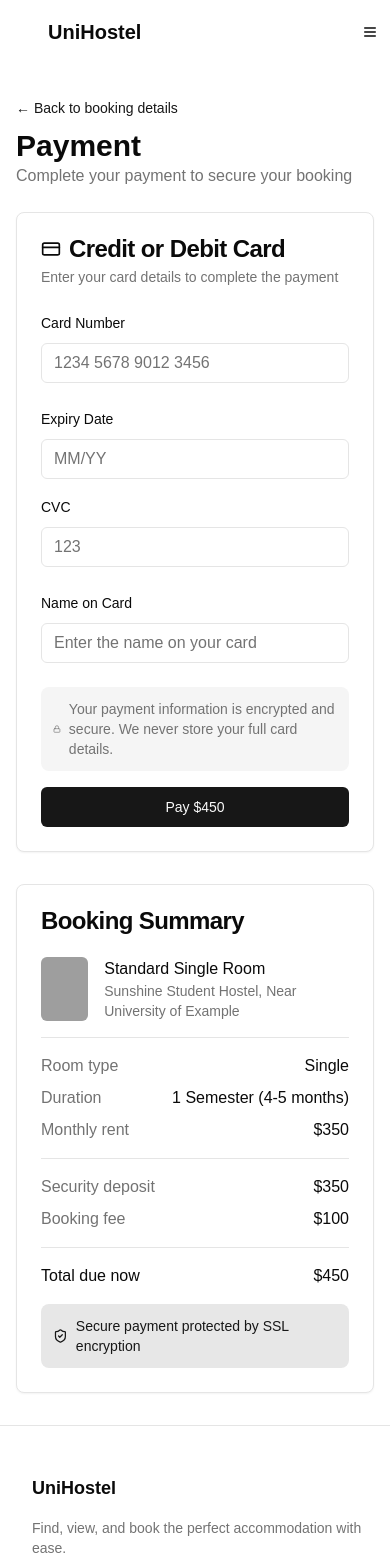
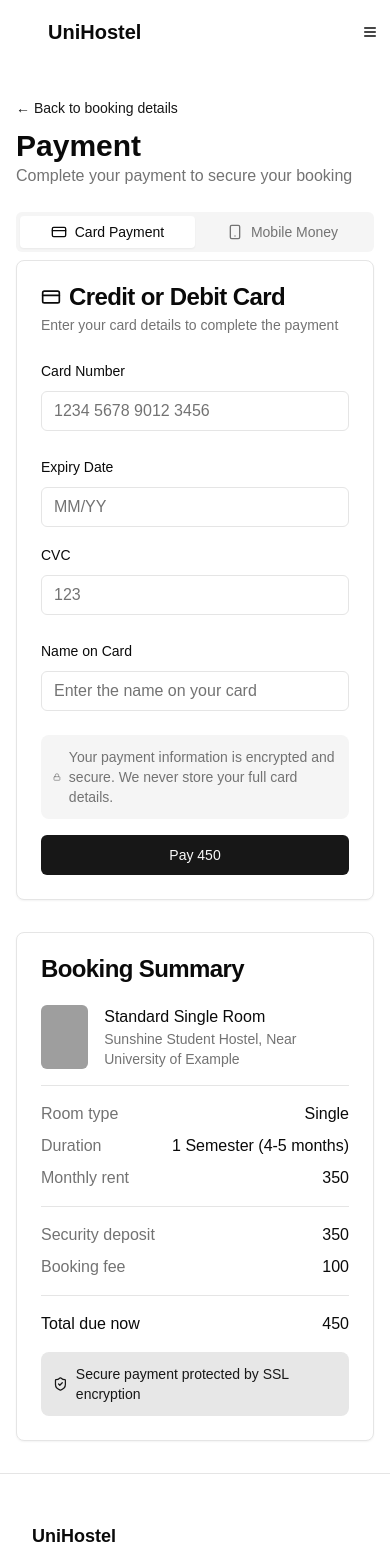
Before and after one commit to paulebil/UniHostel-React, a Next.js app: page /hostels/1/rooms/1/book/payment in a window 390 px wide. Shown: the top 1568 px of the page. Built offline with nearby package versions, Linux system fonts and the light colour scheme; grey boxes are pictures that could not be loaded.

Commit message:
added mobile money functionality

```diff
--- a/app/hostels/[id]/page.tsx
+++ b/app/hostels/[id]/page.tsx
@@ -277,9 +277,6 @@ export default async function HostelDetailsPage(props: { params: { id: string }
                 <Button asChild className="w-full">
                   <Link href={`/hostels/${hostel.id}/rooms`}>View Rooms</Link>
                 </Button>
-                <Button variant="outline" className="w-full">
-                  Contact Hostel
-                </Button>
               </div>
 
               <div className="mt-6 text-center text-sm text-muted-foreground">
--- a/app/hostels/[id]/rooms/[roomId]/book/payment/page.tsx
+++ b/app/hostels/[id]/rooms/[roomId]/book/payment/page.tsx
@@ -1,19 +1,25 @@
+"use client"
+
 import { Button } from "@/components/ui/button"
 import { Card, CardContent, CardDescription, CardFooter, CardHeader, CardTitle } from "@/components/ui/card"
 import { Input } from "@/components/ui/input"
 import { Label } from "@/components/ui/label"
 import { Select, SelectContent, SelectItem, SelectTrigger, SelectValue } from "@/components/ui/select"
 import { Separator } from "@/components/ui/separator"
-import { hostels } from "@/lib/data"
-import { CreditCard, Lock, ShieldCheck } from "lucide-react"
+import { Tabs, TabsContent, TabsList, TabsTrigger } from "@/components/ui/tabs"
+import { getHostels, hostels } from "@/lib/data"
+import { CreditCard, Lock, ShieldCheck, Smartphone } from "lucide-react"
 import Link from "next/link"
+import { useState, use } from "react"
 
-export default async function PaymentPage(props: { params: { id: string; roomId: string } }) {
-  // Get params
-  const { id } = await props.params
-  const { roomId } = await props.params
+export default function PaymentPage(props: { params: Promise<{ id: string; roomId: string }> }) {
+  const [selectedProvider, setSelectedProvider] = useState("")
+
+  // Get params - Use React.use() to unwrap the Promise
+  const { id, roomId } = use(props.params)
 
   // Find the hostel by ID
+  // Assuming hostels is fetched from a data source
   const hostel = hostels.find((h) => h.id === id) || hostels[0]
 
   // Find the room by ID
@@ -35,6 +41,19 @@ export default async function PaymentPage(props: { params: { id: string; roomId:
 
       <div className="grid gap-8 lg:grid-cols-3">
         <div className="lg:col-span-2">
+          <Tabs defaultValue="card" className="w-full">
+            <TabsList className="grid w-full grid-cols-2">
+              <TabsTrigger value="card" className="flex items-center gap-2">
+                <CreditCard className="h-4 w-4" />
+                Card Payment
+              </TabsTrigger>
+              <TabsTrigger value="mobile-money" className="flex items-center gap-2">
+                <Smartphone className="h-4 w-4" />
+                Mobile Money
+              </TabsTrigger>
+            </TabsList>
+
+            <TabsContent value="card">
               <Card>
                 <CardHeader>
                   <CardTitle className="flex items-center gap-2">
@@ -64,40 +83,6 @@ export default async function PaymentPage(props: { params: { id: string; roomId:
                     <Label htmlFor="name">Name on Card</Label>
                     <Input id="name" placeholder="Enter the name on your card" />
                   </div>
-              {/*
-              <Separator />
-
-              <div className="space-y-2">
-                <Label htmlFor="country">Billing Country</Label>
-                <Select defaultValue="us">
-                  <SelectTrigger id="country">
-                    <SelectValue placeholder="Select country" />
-                  </SelectTrigger>
-                  <SelectContent>
-                    <SelectItem value="us">United States</SelectItem>
-                    <SelectItem value="ca">Canada</SelectItem>
-                    <SelectItem value="uk">United Kingdom</SelectItem>
-                    <SelectItem value="au">Australia</SelectItem>
-                    <SelectItem value="eu">European Union</SelectItem>
-                  </SelectContent>
-                </Select>
-              </div>
-
-              <div className="space-y-2">
-                <Label htmlFor="address">Billing Address</Label>
-                <Input id="address" placeholder="Enter your billing address" />
-              </div>
-
-              <div className="grid gap-4 sm:grid-cols-2">
-                <div className="space-y-2">
-                  <Label htmlFor="city">City</Label>
-                  <Input id="city" placeholder="Enter your city" />
-                </div>
-                <div className="space-y-2">
-                  <Label htmlFor="postal-code">Postal Code</Label>
-                  <Input id="postal-code" placeholder="Enter your postal code" />
-                </div>
-              </div> */}
                 </CardContent>
                 <CardFooter className="flex-col space-y-4">
                   <div className="flex items-center gap-2 rounded-lg bg-muted p-3 text-sm">
@@ -108,10 +93,93 @@ export default async function PaymentPage(props: { params: { id: string; roomId:
                   </div>
 
                   <Button asChild className="w-full">
-                <Link href={`/hostels/${hostel.id}/rooms/${room.id}/book/confirmation`}>Pay ${room.price + 100}</Link>
+                    <Link href={`/hostels/${hostel.id}/rooms/${room.id}/book/confirmation`}>
+                      Pay {room.price + 100}
+                    </Link>
                   </Button>
                 </CardFooter>
               </Card>
+            </TabsContent>
+
+            <TabsContent value="mobile-money">
+              <Card>
+                <CardHeader>
+                  <CardTitle className="flex items-center gap-2">
+                    <Smartphone className="h-5 w-5" />
+                    Mobile Money Payment
+                  </CardTitle>
+                  <CardDescription>Pay securely using your mobile money account</CardDescription>
+                </CardHeader>
+                <CardContent className="space-y-6">
+                  <div className="space-y-2">
+                    <Label htmlFor="provider">Mobile Money Provider</Label>
+                    <Select value={selectedProvider} onValueChange={setSelectedProvider}>
+                      <SelectTrigger id="provider">
+                        <SelectValue placeholder="Select your mobile money provider" />
+                      </SelectTrigger>
+                      <SelectContent>
+                        <SelectItem value="mtn">MTN Mobile Money</SelectItem>
+                        <SelectItem value="airtel">Airtel Money</SelectItem>
+                        {/* <SelectItem value="vodafone">Vodafone Cash</SelectItem>
+                        <SelectItem value="tigo">Tigo Cash</SelectItem>
+                        <SelectItem value="orange">Orange Money</SelectItem> */}
+                      </SelectContent>
+                    </Select>
+                  </div>
+
+                  <div className="space-y-2">
+                    <Label htmlFor="phone-number">Phone Number</Label>
+                    <Input
+                      id="phone-number"
+                      placeholder="Enter your mobile money number"
+                      type="tel"
+                    />
+                  </div>
+
+                  <div className="space-y-2">
+                    <Label htmlFor="account-name">Account Name</Label>
+                    <Input
+                      id="account-name"
+                      placeholder="Enter the name on your mobile money account"
+                    />
+                  </div>
+
+                  {selectedProvider && (
+                    <div className="rounded-lg bg-gray-50 p-4 text-sm">
+                      <h4 className="font-medium text-gray-900 mb-2">Payment Instructions:</h4>
+                      <ol className="list-decimal list-inside space-y-1 text-gray-800">
+                        <li>You will receive a payment prompt on your phone</li>
+                        <li>Enter your mobile money PIN to authorize the payment</li>
+                        <li>You will receive a confirmation SMS once payment is successful</li>
+                      </ol>
+                    </div>
+                  )}
+                </CardContent>
+                <CardFooter className="flex-col space-y-4">
+                  <div className="flex items-center gap-2 rounded-lg bg-muted p-3 text-sm">
+                    <Lock className="h-4 w-4 text-muted-foreground" />
+                    <p className="text-muted-foreground">
+                      Your mobile money transaction is secure and encrypted. No sensitive information is stored.
+                    </p>
+                  </div>
+
+                  <Button
+                    className="w-full"
+                    disabled={!selectedProvider}
+                    asChild={selectedProvider ? true : false}
+                  >
+                    {selectedProvider ? (
+                      <Link href={`/hostels/${hostel.id}/rooms/${room.id}/book/confirmation`}>
+                        Pay {room.price + 100} via {selectedProvider.toUpperCase()}
+                      </Link>
+                    ) : (
+                      <span>Select a provider to continue</span>
+                    )}
+                  </Button>
+                </CardFooter>
+              </Card>
+            </TabsContent>
+          </Tabs>
         </div>
 
         <div>
@@ -149,7 +217,7 @@ export default async function PaymentPage(props: { params: { id: string; roomId:
                 </div>
                 <div className="flex justify-between">
                   <span className="text-muted-foreground">Monthly rent</span>
-                  <span>${room.price}</span>
+                  <span>{room.price}</span>
                 </div>
               </div>
 
@@ -158,11 +226,11 @@ export default async function PaymentPage(props: { params: { id: string; roomId:
               <div className="space-y-2">
                 <div className="flex justify-between">
                   <span className="text-muted-foreground">Security deposit</span>
-                  <span>${room.price}</span>
+                  <span>{room.price}</span>
                 </div>
                 <div className="flex justify-between">
                   <span className="text-muted-foreground">Booking fee</span>
-                  <span>$100</span>
+                  <span>100</span>
                 </div>
               </div>
 
@@ -170,7 +238,7 @@ export default async function PaymentPage(props: { params: { id: string; roomId:
 
               <div className="flex justify-between font-medium">
                 <span>Total due now</span>
-                <span>${room.price + 100}</span>
+                <span>{room.price + 100}</span>
               </div>
 
               <div className="flex items-center gap-2 rounded-lg bg-primary/10 p-3 text-sm text-primary">
--- a/app/hostels/[id]/rooms/[roomId]/page.tsx
+++ b/app/hostels/[id]/rooms/[roomId]/page.tsx
@@ -333,9 +333,6 @@ export default async function RoomDetailsPage(props: { params: { id: string; roo
                 <Button asChild className="w-full">
                   <Link href={`/hostels/${hostel.id}/rooms/${room.id}/book`}>Book Now</Link>
                 </Button>
-                <Button variant="outline" className="w-full">
-                  Schedule Viewing
-                </Button>
               </div>
 
               <div className="mt-6 text-center text-sm text-muted-foreground">
--- a/app/owner/bookings/page.tsx
+++ b/app/owner/bookings/page.tsx
@@ -81,7 +81,7 @@ export default function OwnerBookingsPage() {
                         </div>
                         <div className="text-sm text-muted-foreground">
                           {
-                            ["Single Room", "Double Room", "Triple Room", "En-suite Single", "Double En-suite"][
+                            ["Single Room", "Double Room", "Triple Room"][
                             booking - 1
                             ]
                           }{" "}
@@ -99,7 +99,7 @@ export default function OwnerBookingsPage() {
                           <div className="text-sm text-muted-foreground">University of Example</div>
                         </div>
                         <Button variant="ghost" size="icon" asChild>
-                          <Link href={`/owner/bookings/${booking + 1000}`}>
+                          <Link href={`/owner/bookings/{booking + 1000}`}>
                             {/* <ChevronRight className="h-4 w-4" /> */}
                           </Link>
                         </Button>
@@ -145,7 +145,7 @@ export default function OwnerBookingsPage() {
                           <div className="text-sm text-muted-foreground">University of Example</div>
                         </div>
                         <Button variant="ghost" size="icon" asChild>
-                          <Link href={`/owner/bookings/${booking + 2000}`}>
+                          <Link href={`/owner/bookings/{booking + 2000}`}>
                           </Link>
                         </Button>
                       </div>
```
Also changed, not shown: app/hostels/[id]/rooms/[roomId]/book/page.tsx (+16 -24 lines), app/owner/hostels/create/page.tsx (line endings or trailing spaces). Lines whose indentation alone changed are shown as unchanged.
